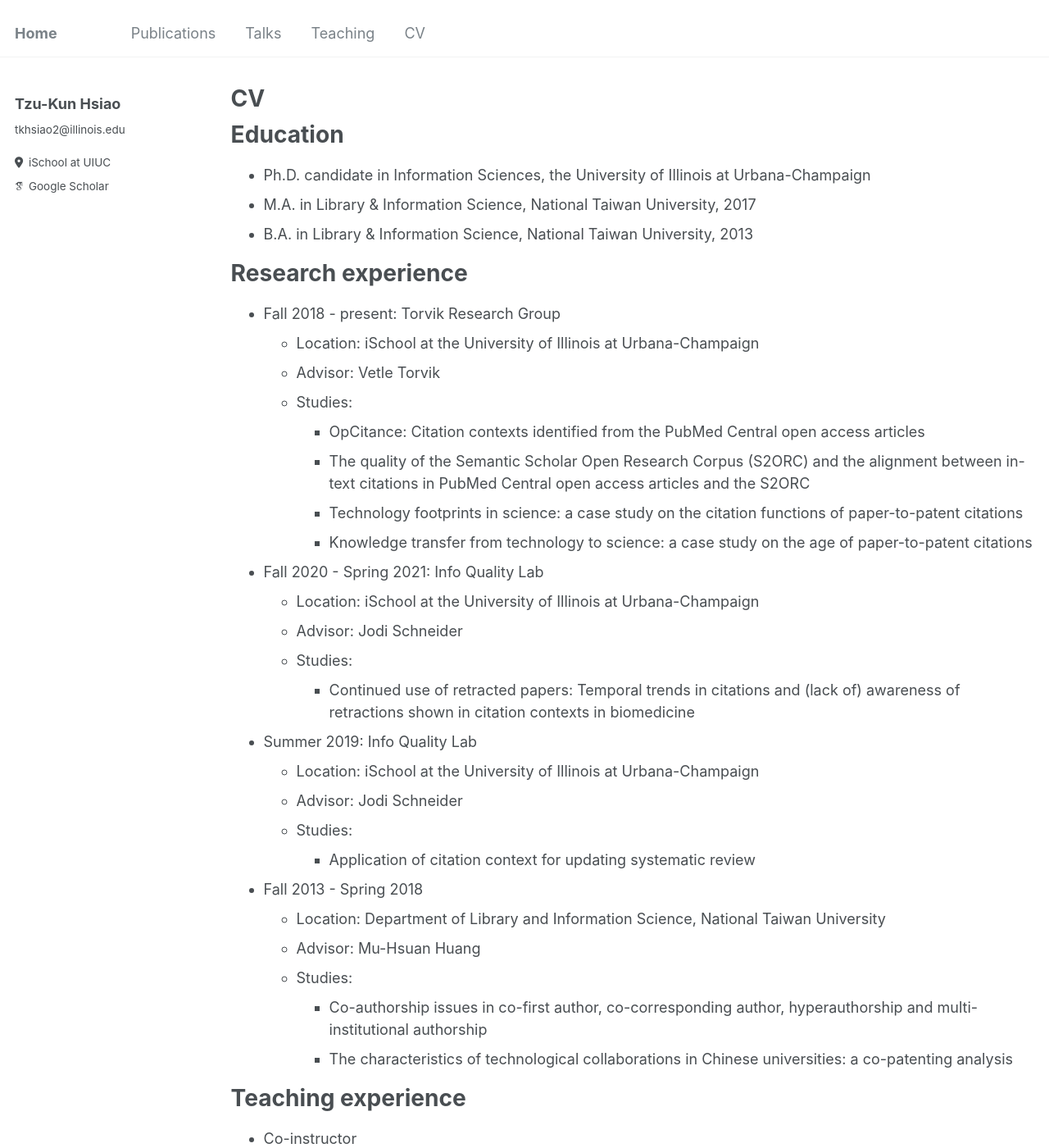
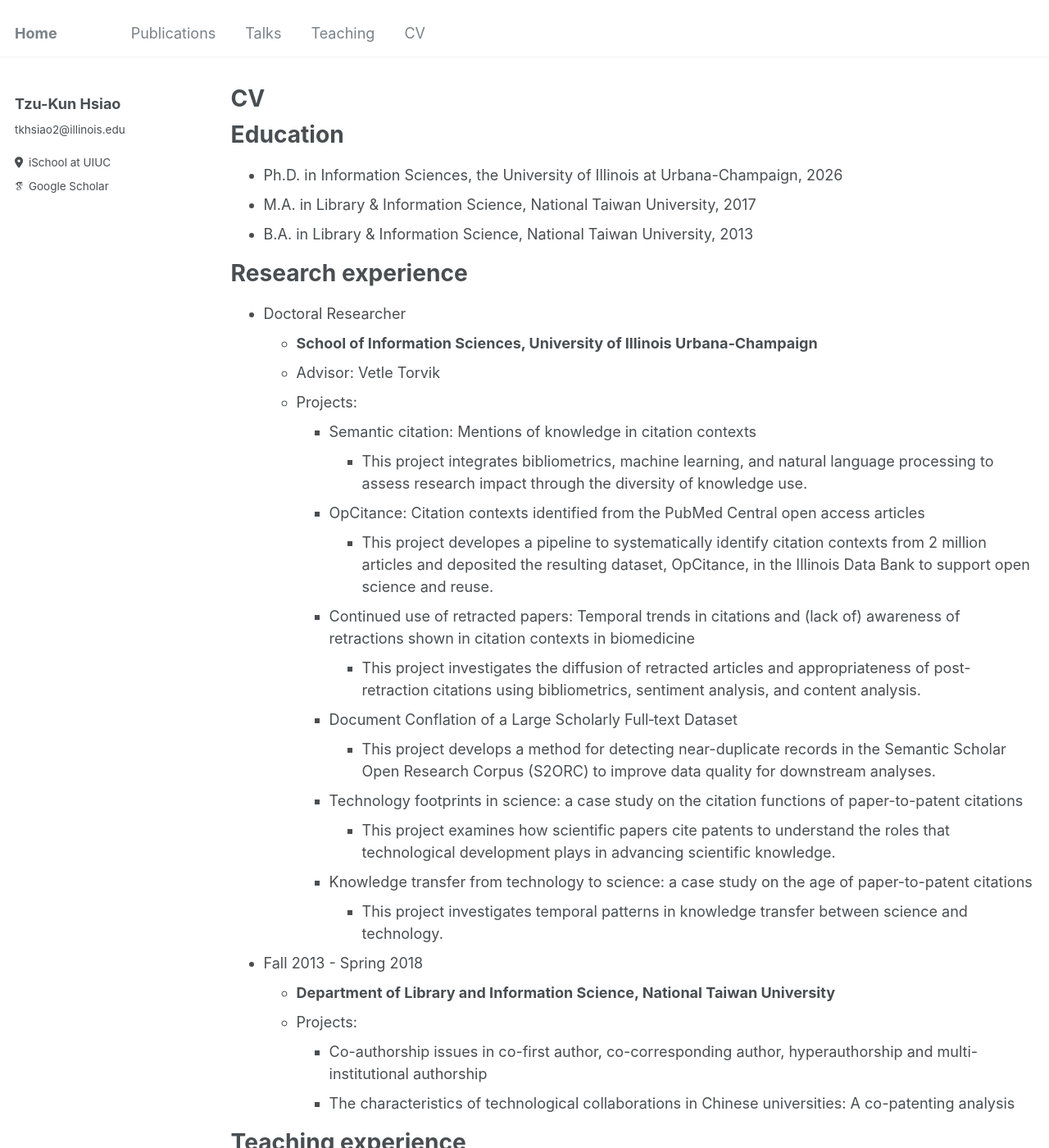
Before and after one commit to tzukun-hsiao/tzukun-hsiao.github.io, a Jekyll site: the page built from _pages/cv.md, in a window 1280 px wide and 1400 px high. Shown: the whole window at 82% size. Built offline with Jekyll 4.4.1, drawn with Linux system fonts in a browser that asks for light colours; some web fonts are replaced.

Commit message:
Update cv.md

```diff
--- a/_pages/cv.md
+++ b/_pages/cv.md
@@ -11,42 +11,35 @@ redirect_from:
 
 Education
 ======
-* Ph.D. candidate in Information Sciences, the University of Illinois at Urbana-Champaign
+* Ph.D. in Information Sciences, the University of Illinois at Urbana-Champaign, 2026
 * M.A. in Library & Information Science, National Taiwan University, 2017
 * B.A. in Library & Information Science, National Taiwan University, 2013
 
 Research experience
 ======
-* Fall 2018 - present: Torvik Research Group
-  * Location: iSchool at the University of Illinois at Urbana-Champaign
+* Doctoral Researcher
+  * **School of Information Sciences, University of Illinois Urbana-Champaign**
   * Advisor: Vetle Torvik
-  * Studies:
+  * Projects:
+    * Semantic citation: Mentions of knowledge in citation contexts
+      * This project integrates bibliometrics, machine learning, and natural language processing to assess research impact through the diversity of knowledge use.
     * OpCitance: Citation contexts identified from the PubMed Central open access articles
-    * The quality of the Semantic Scholar Open Research Corpus (S2ORC) and the alignment between in-text citations in PubMed Central open access articles and the S2ORC
+      * This project developes a pipeline to systematically identify citation contexts from 2 million articles and deposited the resulting dataset, OpCitance, in the Illinois Data Bank to support open science and reuse.
+    * Continued use of retracted papers: Temporal trends in citations and (lack of) awareness of retractions shown in citation contexts in biomedicine
+       * This project	investigates the diffusion of retracted articles and appropriateness of post-retraction citations using bibliometrics, sentiment analysis, and content analysis.
+    * Document Conflation of a Large Scholarly Full‐text Dataset
+      * This project develops a method for detecting near-duplicate records in the Semantic Scholar Open Research Corpus (S2ORC) to improve data quality for downstream analyses.
     * Technology footprints in science: a case study on the citation functions of paper-to-patent citations
+      * This project examines how scientific papers cite patents to understand the roles that technological development plays in advancing scientific knowledge.
     * Knowledge transfer from technology to science: a case study on the age of paper-to-patent citations
-
-
-* Fall 2020 - Spring 2021: Info Quality Lab
-  * Location: iSchool at the University of Illinois at Urbana-Champaign
-  * Advisor: Jodi Schneider
-  * Studies:
-    * Continued use of retracted papers: Temporal trends in citations and (lack of) awareness of retractions shown in citation contexts in biomedicine
-
-
-* Summer 2019: Info Quality Lab
-  * Location: iSchool at the University of Illinois at Urbana-Champaign
-  * Advisor: Jodi Schneider
-  * Studies:
-    * Application of citation context for updating systematic review
+      * This project investigates temporal patterns in knowledge transfer between science and technology.
 
 
 * Fall 2013 - Spring 2018
-  * Location: Department of Library and Information Science, National Taiwan University
-  * Advisor: Mu-Hsuan Huang
-  * Studies:
+  * **Department of Library and Information Science, National Taiwan University**
+  * Projects:
     * Co-authorship issues in co-first author, co-corresponding author, hyperauthorship and multi-institutional authorship
-    * The characteristics of technological collaborations in Chinese universities: a co-patenting analysis
+    * The characteristics of technological collaborations in Chinese universities: A co-patenting analysis
 
 Teaching experience
 ======
```
